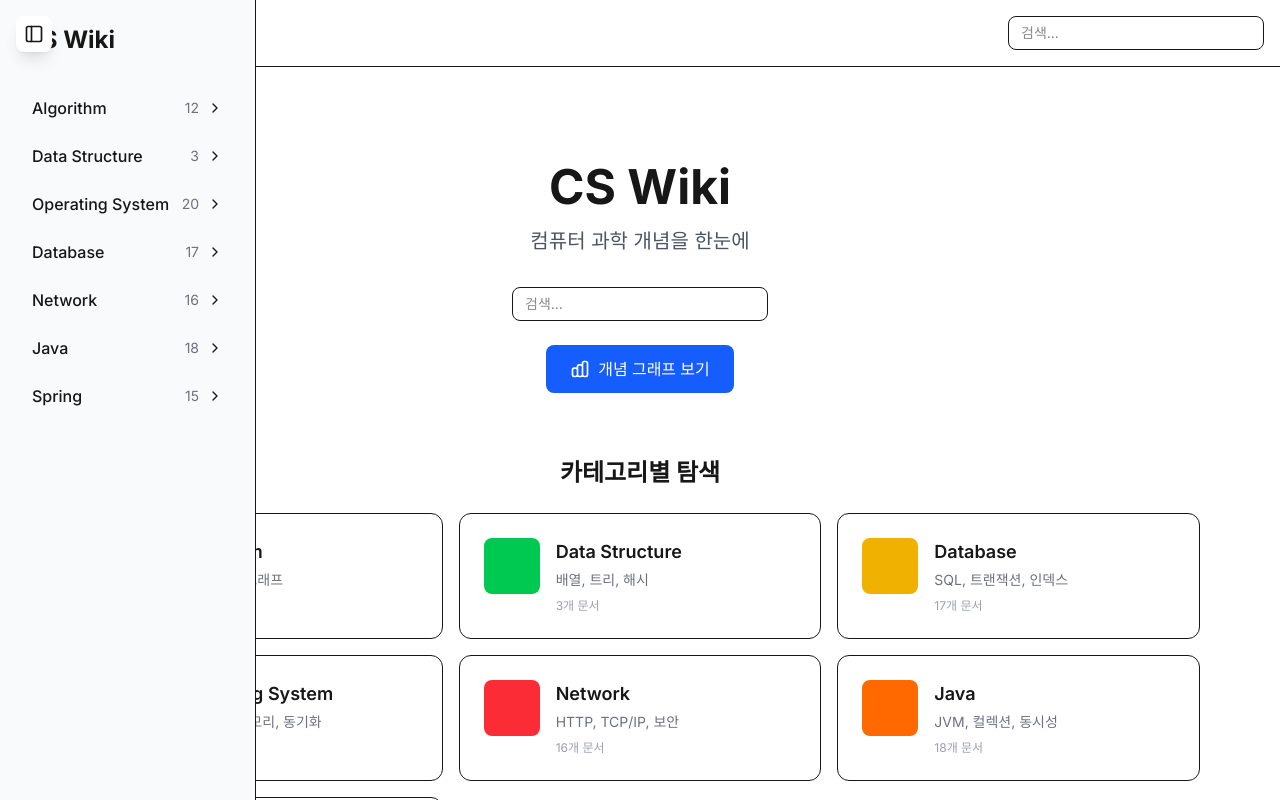
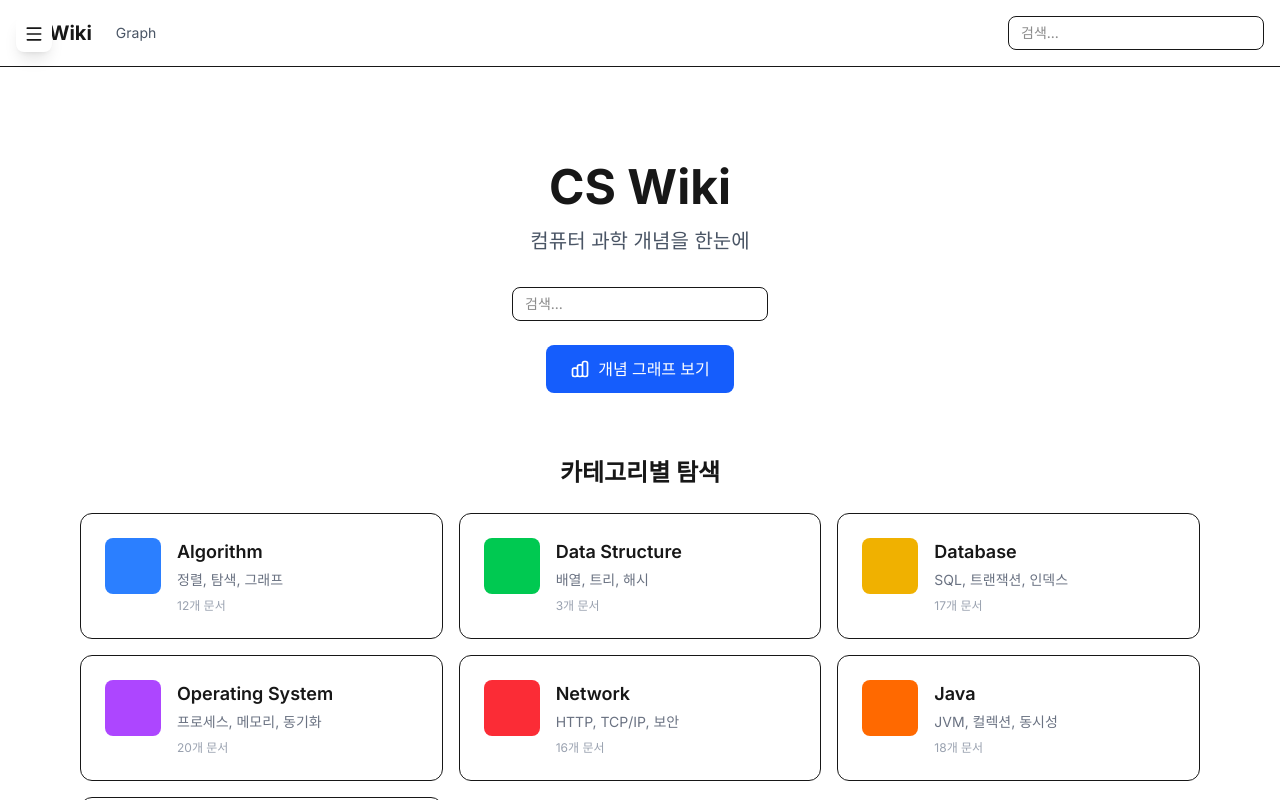
Before and after one commit to yuhandemian/cs-wiki, a Next.js app: page / in a window 1280 px wide. Shown: the top 800 px of the page. Built offline with nearby package versions, Linux system fonts and the light colour scheme.

Commit message:
Implement sidebar toggle with CSS variables instead of Context API

```diff
--- a/app/layout.tsx
+++ b/app/layout.tsx
@@ -1,7 +1,7 @@
 import type { Metadata } from "next";
 import { Inter } from "next/font/google";
 import "./globals.css";
-import Navigation, { NavProvider } from "@/components/Navigation";
+import Navigation from "@/components/Navigation";
 import Header from "@/components/Header";
 
 const inter = Inter({ subsets: ["latin"] });
@@ -19,20 +19,19 @@ export default function RootLayout({
   return (
     <html lang="ko">
       <body className={inter.className}>
-        <NavProvider>
-          <div className="flex min-h-screen">
-            {/* 좌측 네비게이션 */}
-            <Navigation />
+        <div className="min-h-screen">
+          <Navigation />
 
-            {/* 메인 콘텐츠 */}
-            <div className="flex-1 flex flex-col">
-              <Header />
-              <main className="flex-1 p-8">
-                {children}
-              </main>
-            </div>
+          <div
+            className="transition-all duration-300"
+            style={{ paddingLeft: 'var(--sidebar-width, 0px)' }}
+          >
+            <Header />
+            <main className="p-8">
+              {children}
+            </main>
           </div>
-        </NavProvider>
+        </div>
       </body>
     </html>
   );
--- a/components/Navigation.tsx
+++ b/components/Navigation.tsx
@@ -1,128 +1,87 @@
 "use client";
 
 import Link from "next/link";
-import { useState, useEffect, createContext, useContext } from "react";
-import { ChevronDown, ChevronRight, Menu, X, PanelLeftClose, PanelLeft } from "lucide-react";
+import { useState, useEffect } from "react";
+import { ChevronDown, ChevronRight, Menu, X } from "lucide-react";
 import { usePathname } from "next/navigation";
 
 const categories = [
-    {
-        name: "Algorithm",
-        slug: "algorithm",
-        count: 12,
-    },
-    {
-        name: "Data Structure",
-        slug: "data-structure",
-        count: 3,
-    },
-    {
-        name: "Operating System",
-        slug: "operating-system",
-        count: 20,
-    },
-    {
-        name: "Database",
-        slug: "database",
-        count: 17,
-    },
-    {
-        name: "Network",
-        slug: "network",
-        count: 16,
-    },
-    {
-        name: "Java",
-        slug: "java",
-        count: 18,
-    },
-    {
-        name: "Spring",
-        slug: "spring",
-        count: 15,
-    },
+    { name: "Algorithm", slug: "algorithm", count: 12 },
+    { name: "Data Structure", slug: "data-structure", count: 3 },
+    { name: "Operating System", slug: "operating-system", count: 20 },
+    { name: "Database", slug: "database", count: 17 },
+    { name: "Network", slug: "network", count: 16 },
+    { name: "Java", slug: "java", count: 18 },
+    { name: "Spring", slug: "spring", count: 15 },
 ];
-
-const NavContext = createContext<{
-    isNavOpen: boolean;
-    setIsNavOpen: (open: boolean) => void;
-}>({
-    isNavOpen: true,
-    setIsNavOpen: () => {},
-});
-
-export function NavProvider({ children }: { children: React.ReactNode }) {
-    const pathname = usePathname();
-    const isHomePage = pathname === '/';
-    const [isNavOpen, setIsNavOpen] = useState(!isHomePage);
-
-    useEffect(() => {
-        setIsNavOpen(!isHomePage);
-    }, [isHomePage]);
-
-    return (
-        <NavContext.Provider value={{ isNavOpen, setIsNavOpen }}>
-            {children}
-        </NavContext.Provider>
-    );
-}
-
-export function useNav() {
-    return useContext(NavContext);
-}
 
 export default function Navigation() {
     const pathname = usePathname();
     const isHomePage = pathname === '/';
+    const [isSidebarOpen, setIsSidebarOpen] = useState(true);
     const [isMobileOpen, setIsMobileOpen] = useState(false);
-    const { isNavOpen, setIsNavOpen } = useNav();
+
+    useEffect(() => {
+        setIsSidebarOpen(!isHomePage);
+    }, [isHomePage]);
+
+    useEffect(() => {
+        document.documentElement.style.setProperty(
+            '--sidebar-width',
+            isSidebarOpen ? '256px' : '0px'
+        );
+    }, [isSidebarOpen]);
 
     return (
         <>
-            {/* 모바일 메뉴 버튼 */}
+            {/* 모바일 토글 버튼 */}
             <button
                 onClick={() => setIsMobileOpen(!isMobileOpen)}
-                className="md:hidden fixed top-4 left-4 z-50 p-2 bg-white dark:bg-gray-800 rounded-lg shadow-lg"
+                className="md:hidden fixed top-4 left-4 z-50 p-2 bg-white dark:bg-gray-800 rounded-lg shadow-lg hover:bg-gray-100 dark:hover:bg-gray-700 transition-colors"
             >
                 {isMobileOpen ? <X size={24} /> : <Menu size={24} />}
             </button>
 
             {/* 데스크톱 토글 버튼 */}
             <button
-                onClick={() => setIsNavOpen(!isNavOpen)}
+                onClick={() => setIsSidebarOpen(!isSidebarOpen)}
                 className="hidden md:block fixed top-4 left-4 z-50 p-2 bg-white dark:bg-gray-800 rounded-lg shadow-lg hover:bg-gray-100 dark:hover:bg-gray-700 transition-colors"
-                title={isNavOpen ? "사이드바 접기" : "사이드바 펼치기"}
+                title={isSidebarOpen ? "사이드바 숨기기" : "사이드바 표시"}
             >
-                {isNavOpen ? <PanelLeftClose size={20} /> : <PanelLeft size={20} />}
+                <Menu size={20} />
             </button>
 
-            {/* 네비게이션 */}
-            <nav
-                className={`fixed md:sticky top-0 left-0 h-screen w-64 bg-gray-50 dark:bg-gray-900 border-r transition-all duration-300 ease-in-out overflow-y-auto z-40 ${
-                    isMobileOpen ? "translate-x-0" : "-translate-x-full md:translate-x-0"
-                } ${!isNavOpen ? "md:-ml-64" : ""}`}
+            {/* 사이드바 */}
+            <aside
+                className={`
+                    fixed top-0 left-0 h-screen bg-gray-50 dark:bg-gray-900 border-r border-gray-200 dark:border-gray-800
+                    transition-all duration-300 ease-in-out z-40 overflow-y-auto
+                    ${isMobileOpen ? 'translate-x-0' : '-translate-x-full md:translate-x-0'}
+                    ${isSidebarOpen ? 'md:w-64' : 'md:w-0 md:border-0'}
+                `}
             >
-                <div className="p-6 pt-16 md:pt-6">
-                    <Link href="/" className="block mb-8">
+                <div className={`w-64 p-6 pt-16 md:pt-6 transition-opacity duration-300 ${isSidebarOpen ? 'opacity-100' : 'md:opacity-0'}`}>
+                    <Link href="/" className="block mb-8" onClick={() => setIsMobileOpen(false)}>
                         <h1 className="text-2xl font-bold">CS Wiki</h1>
                     </Link>
 
-                    <div className="space-y-2">
+                    <nav className="space-y-2">
                         {categories.map((category) => (
                             <CategoryItem
                                 key={category.slug}
                                 category={category}
                                 defaultExpanded={!isHomePage}
+                                onNavigate={() => setIsMobileOpen(false)}
                             />
                         ))}
-                    </div>
+                    </nav>
                 </div>
-            </nav>
+            </aside>
 
             {/* 모바일 오버레이 */}
             {isMobileOpen && (
                 <div
-                    className="md:hidden fixed inset-0 bg-black bg-opacity-50 z-30"
+                    className="md:hidden fixed inset-0 bg-black/50 z-30"
                     onClick={() => setIsMobileOpen(false)}
                 />
             )}
@@ -132,10 +91,12 @@ export default function Navigation() {
 
 function CategoryItem({
     category,
-    defaultExpanded = false
+    defaultExpanded = false,
+    onNavigate
 }: {
     category: typeof categories[0];
     defaultExpanded?: boolean;
+    onNavigate: () => void;
 }) {
     const [isExpanded, setIsExpanded] = useState(defaultExpanded);
 
@@ -147,7 +108,7 @@ function CategoryItem({
         <div>
             <button
                 onClick={() => setIsExpanded(!isExpanded)}
-                className="w-full flex items-center justify-between p-2 hover:bg-gray-200 dark:hover:bg-gray-800 rounded-lg"
+                className="w-full flex items-center justify-between p-2 hover:bg-gray-200 dark:hover:bg-gray-800 rounded-lg transition-colors"
             >
                 <span className="font-medium">{category.name}</span>
                 <div className="flex items-center gap-2">
@@ -160,7 +121,8 @@ function CategoryItem({
                 <div className="ml-4 mt-1 space-y-1">
                     <Link
                         href={`/wiki/${category.slug}`}
-                        className="block p-2 text-sm hover:bg-gray-200 dark:hover:bg-gray-800 rounded-lg"
+                        onClick={onNavigate}
+                        className="block p-2 text-sm text-gray-600 dark:text-gray-400 hover:bg-gray-200 dark:hover:bg-gray-800 rounded-lg transition-colors"
                     >
                         전체 보기
                     </Link>
```
